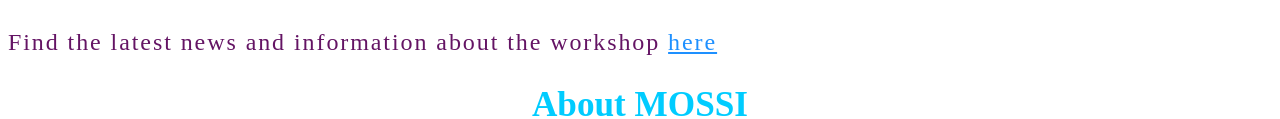
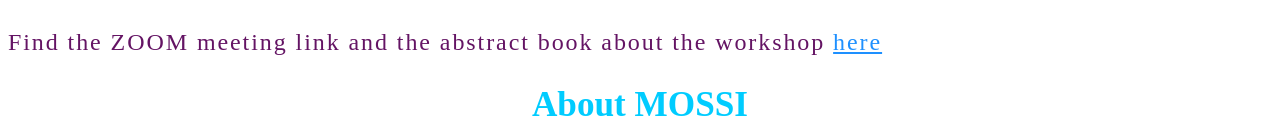
Before and after one commit to sboral1212/sboral1212.github.io, a plain HTML site: page index.html in a window 1280 px wide. Shown: the part 186-305 px from the top of the page. Drawn offline with Linux system fonts and the light colour scheme.

Commit message:
Update index.html

```diff
--- a/index.html
+++ b/index.html
@@ -41,7 +41,7 @@
     <h1 style="color:rgb(600,150,20)" > <center> Mathematics of Sea Ice and Ice Sheets <br>  (MOSSI) - 2023 </h1>
     </header>
     <div class="intro">
-    <p style="color:	rgb(100,20,100)"> Find the latest news and information about the workshop <a style="color:DodgerBlue" href="https://sboral1212.github.io/sboral1212_b.github.io/">here</a></p>
+    <p style="color:	rgb(100,20,100)"> Find the ZOOM meeting link and the abstract book about the workshop <a style="color:DodgerBlue" href="https://sboral1212.github.io/sboral1212_b.github.io/">here</a></p>
     </div>
     <div class="achievements">
       <div class="work">
```
